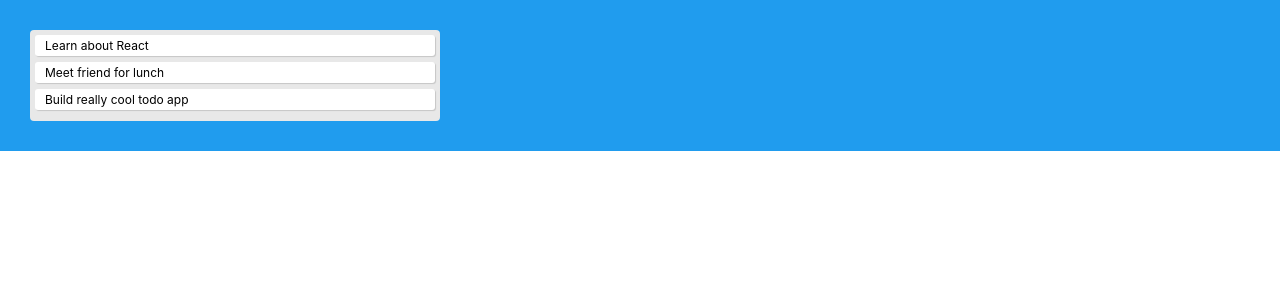
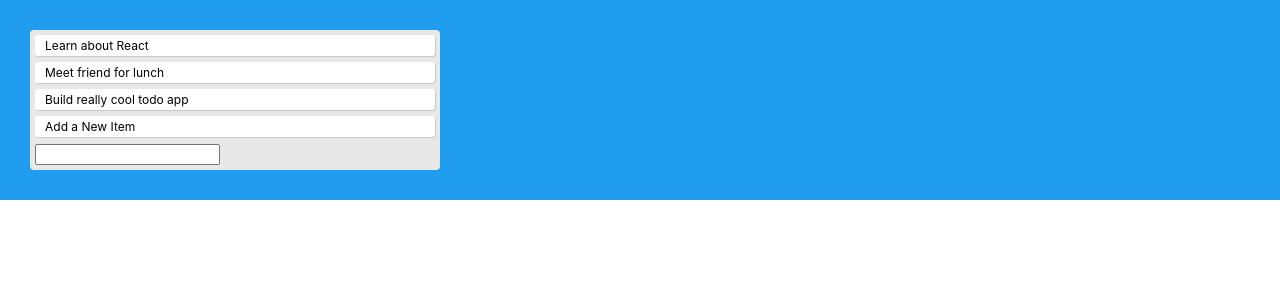
Before and after one commit to ymclapp/react-to-do, a React (Create React App) app: page / in a window 1280 px wide. Shown: the top 300 px of the page. Built offline with nearby package versions, Linux system fonts and the light colour scheme.

Commit message:
add a todo in app.js

```diff
--- a/src/App.js
+++ b/src/App.js
@@ -1,6 +1,6 @@
-import React from 'react';
-import logo from './logo.svg';
+import React, { useState } from 'react';
 import './App.css';
+
 
 function Todo({ todo }) {
   return (
@@ -10,14 +10,42 @@
   );
 };
 
+function TodoForm({ addTodo }) {
+  const [value, setValue] = useState("");
+
+  const handleSubmit = e => {
+    e.preventDefault();
+    if(!value) return;
+    addTodo(value);
+    setValue("");
+  };
+
+  return (
+    <form onSubmit={ handleSubmit }>
+      <input
+      type="text"
+      className="input"
+      value={ value }
+      onChange={ e => setValue(e.target.value)}
+      />
+    </form>
+  );
+}
+
 function App() {
   const [todos, setTodos] = React.useState([
     //The first parameter, todos, is what you are going to name your state
     //The second parameter, setTodos, is what you are going to use to set the state
     { text: "Learn about React" },
     { text: "Meet friend for lunch" },
-    { text: "Build really cool todo app" }
+    { text: "Build really cool todo app" },
+    { text:  "Add a New Item" }
   ]);
+
+  const addTodo = text => {
+    const newTodos = [...todos, { text }];
+    setTodos(newTodos);
+  };
 
   return (
     <div className="app">
@@ -29,6 +57,7 @@
             todo={todo}
           />
         ))}
+        <TodoForm addTodo={ addTodo }/>
       </div>
     </div>
   );
```
